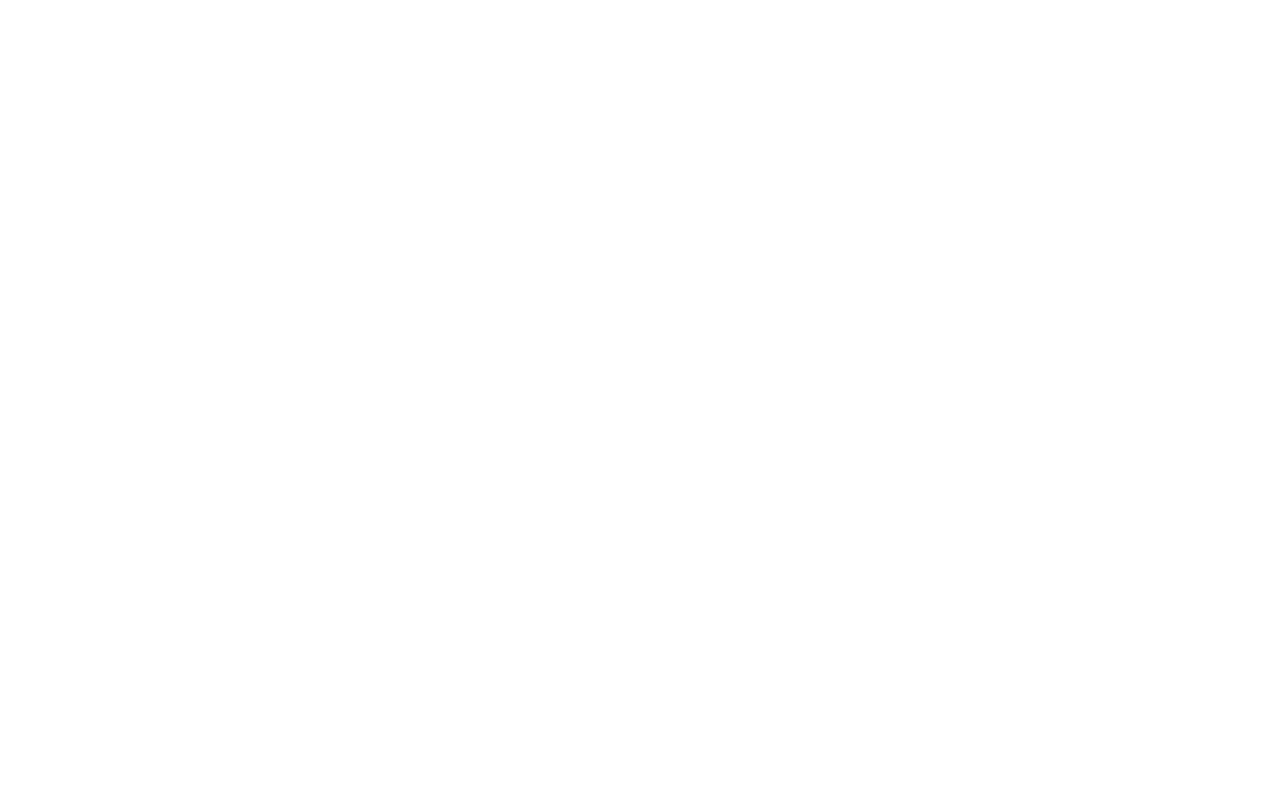
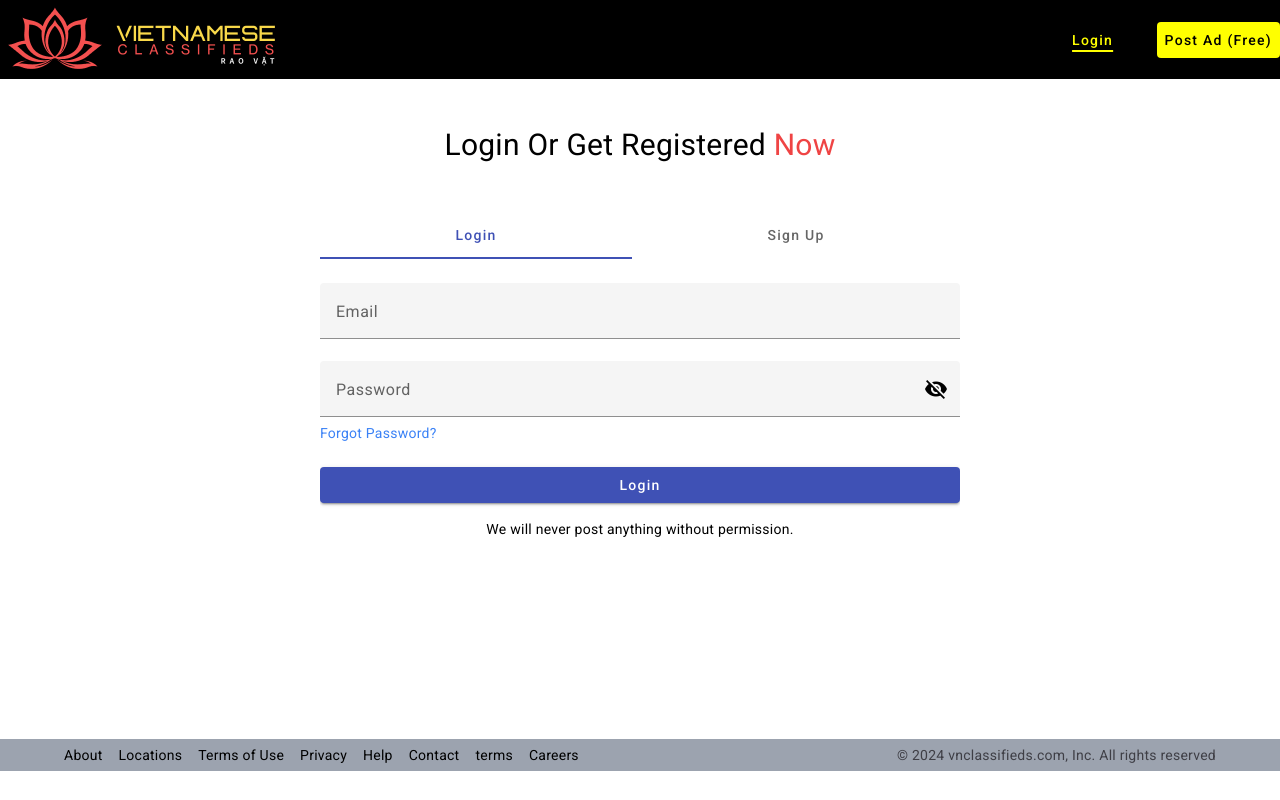
Before and after one commit to sampath-kumaramd/VN-classified, an Angular app: page /login in a window 1280 px wide. Before the commit this address led to /. Built offline with nearby package versions, Linux system fonts and the light colour scheme.

Commit message:
add home page data and create login component

```diff
--- a/src/app/app-routing.module.ts
+++ b/src/app/app-routing.module.ts
@@ -1,9 +1,11 @@
 import { NgModule } from '@angular/core';
 import { RouterModule, Routes } from '@angular/router';
 import { HomePageComponent } from './components/pages/home-page/home-page.component';
+import { LoginComponent } from './components/pages/login/login.component';
 
 const routes: Routes = [
   {path: '', redirectTo: '/home', pathMatch: 'full'},
+  {path:'login', component:LoginComponent},
   {path:'home', component: HomePageComponent},
 ];
 
--- a/src/app/components/pages/home-page/data.ts
+++ b/src/app/components/pages/home-page/data.ts
@@ -2,8 +2,8 @@
   {
     title: 'Vehicle',
     icon: 'drive_eta',
-    gradientColor1: '#3C486B',
-    gradientColor2: '#CFD2DB',
+    gradientColor1: '#bcc0cc',
+    gradientColor2: '#e2e4e9',
     stringArray: [
       'Aircraft',
       'Automotive Items & Parts',
@@ -23,8 +23,8 @@
   {
     title: 'Services',
     icon: 'headset_mic',
-    gradientColor1: '#3C486B',
-    gradientColor2: '#CFD2DB',
+    gradientColor1: '#fade60',
+    gradientColor2: '#fdf3c5',
     stringArray: [
       'Automotive Services',
       'Beauty & Salon Services',
@@ -46,8 +46,8 @@
   {
     title: 'Items For Sale',
     icon: 'card_travel',
-    gradientColor1: '#3C486B',
-    gradientColor2: '#CFD2DB',
+    gradientColor1: '#f2f2f2',
+    gradientColor2: '#fbfbfb',
     stringArray: [
       'Appliances',
       'Art & Crafts',
@@ -76,8 +76,8 @@
   {
     title: 'Jobs',
     icon: 'work',
-    gradientColor1: '#3C486B',
-    gradientColor2: '#CFD2DB',
+    gradientColor1: '#f78787',
+    gradientColor2: '#fde5e5',
     stringArray: [
       'Accounting & Bookkeeping Jobs',
       'Business Opportunities',
@@ -100,8 +100,8 @@
   {
     title: 'Pets',
     icon: 'pets',
-    gradientColor1: '#3C486B',
-    gradientColor2: '#CFD2DB',
+    gradientColor1: '#f2f2f2',
+    gradientColor2: '#fbfbfb',
     stringArray: [
       'Birds',
       'Cats',
@@ -119,8 +119,8 @@
   {
     title: 'Real Estate',
     icon: 'business',
-    gradientColor1: '#3C486B',
-    gradientColor2: '#CFD2DB',
+    gradientColor1: '#bcc0cc',
+    gradientColor2: '#e2e4e9',
     stringArray: [
       'Commercial Real Estate',
       'Condos For Sale',
@@ -138,8 +138,8 @@
   {
     title: 'For Rent',
     icon: 'home',
-    gradientColor1: '#3C486B',
-    gradientColor2: '#CFD2DB',
+    gradientColor1: '#f78787',
+    gradientColor2: '#fde5e5',
     stringArray: [
       'Apartments For Rent',
       'Commercial Lease',
@@ -153,8 +153,8 @@
   {
     title: 'Community',
     icon: 'people',
-    gradientColor1: '#3C486B',
-    gradientColor2: '#CFD2DB',
+    gradientColor1: '#fade60',
+    gradientColor2: '#fdf3c5',
     stringArray: [
       'Announcements',
       'Car Pool',
--- a/src/app/components/pages/home-page/home-page-card/home-page-card.component.ts
+++ b/src/app/components/pages/home-page/home-page-card/home-page-card.component.ts
@@ -16,6 +16,6 @@
   @Input() gradientColor2: string = 'white';
 
   get gradient(): string {
-    return `linear-gradient(to bottom, ${this.gradientColor1} 30%, ${this.gradientColor2} 50%)`;
+    return `linear-gradient(to bottom, ${this.gradientColor1} 5%, ${this.gradientColor2} 40%)`;
   }
 }
--- /dev/null
+++ b/src/app/components/pages/login/login.component.html
@@ -0,0 +1,95 @@
+<app-header></app-header>
+<div class="mx-16 justify-center align-middle mt-6 mb-6">
+  <div class="text-center text-3xl mt-12 mb-12">
+    Login Or Get Registered <span class="text-red-500"> Now</span>
+  </div>
+
+  <mat-tab-group>
+    <mat-tab label="Login">
+      <form [formGroup]="loginForm" class="form">
+        <mat-form-field class="form-field">
+          <mat-label>Email</mat-label>
+          <input matInput type="email" formControlName="email" />
+        </mat-form-field>
+        <mat-form-field>
+          <mat-label>Password</mat-label>
+          <input
+            matInput
+            [type]="hide ? 'password' : 'text'"
+            formControlName="password"
+          />
+          <button
+            mat-icon-button
+            matSuffix
+            (click)="hide = !hide"
+            [attr.aria-label]="'Hide password'"
+            [attr.aria-pressed]="hide"
+          >
+            <mat-icon>{{ hide ? "visibility_off" : "visibility" }}</mat-icon>
+          </button>
+        </mat-form-field>
+
+        <a class="text-left text-blue-500 -mt-4 mb-6" href="/forgot-password"
+          >Forgot Password?</a
+        >
+        <button
+          mat-raised-button
+          type="submit"
+          [disabled]="!loginForm.valid"
+          color="primary"
+        >
+          Login
+        </button>
+        <p class="pt-4 text-center">
+          We will never post anything without permission.
+        </p>
+      </form>
+    </mat-tab>
+    <mat-tab label="Sign Up">
+      <form [formGroup]="signupForm" class="form">
+        <div class="flex space-x-4">
+            <mat-form-field class="form-field flex-grow">
+              <mat-label>First Name</mat-label>
+              <input matInput type="text" formControlName="firstName" />
+            </mat-form-field>
+            <mat-form-field class="form-field flex-grow">
+              <mat-label>Last Name</mat-label>
+              <input matInput type="text" formControlName="lastName" />
+            </mat-form-field>
+          </div>
+        <mat-form-field class="form-field">
+          <mat-label>Email</mat-label>
+          <input matInput type="email" formControlName="email" />
+        </mat-form-field>
+        <mat-form-field>
+            <mat-label>Password</mat-label>
+            <input
+              matInput
+              [type]="hide ? 'password' : 'text'"
+              formControlName="password"
+            />
+            <button
+              mat-icon-button
+              matSuffix
+              (click)="hide = !hide"
+              [attr.aria-label]="'Hide password'"
+              [attr.aria-pressed]="hide"
+            >
+              <mat-icon>{{ hide ? "visibility_off" : "visibility" }}</mat-icon>
+            </button>
+          </mat-form-field>
+          <p class="pt-4 text-gray-500 pb-4">By selecting Register you agree you've read and accepted our Terms of Use. Please
+            see our Privacy Notice for information regarding the processing of your data.</p>
+
+        <button mat-raised-button type="submit" [disabled]="!signupForm.valid" color="primary">
+          Register
+        </button>
+
+        <p class="pt-4 text-center">
+            We will never post anything without permission.
+          </p>
+      </form>
+    </mat-tab>
+  </mat-tab-group>
+</div>
+<app-footer></app-footer>
--- /dev/null
+++ b/src/app/components/pages/login/login.component.scss
@@ -0,0 +1,11 @@
+mat-tab-group{
+    width: 50vw;
+    margin-inline: auto;
+}
+
+.form {
+  display: flex;
+  flex-direction: column;
+  margin-top: 3vh;
+  height: 54vh;
+}
--- /dev/null
+++ b/src/app/components/pages/login/login.component.ts
@@ -0,0 +1,29 @@
+import { Component } from '@angular/core';
+import { Form, FormControl, FormGroup } from '@angular/forms';
+
+@Component({
+  selector: 'app-login',
+  templateUrl: './login.component.html',
+  styleUrls: ['./login.component.scss']
+})
+export class LoginComponent {
+
+  loginForm:FormGroup;
+  signupForm:FormGroup;
+  hide = true;
+  constructor(){
+    this.loginForm = new FormGroup({
+      email: new FormControl(''),
+      password: new FormControl('')
+    });
+
+    this.signupForm = new FormGroup({
+      email: new FormControl(''),
+      password: new FormControl(''),
+      firstName: new FormControl(''),
+      lastName: new FormControl('')
+    });
+
+  }
+
+}
--- a/src/styles.scss
+++ b/src/styles.scss
@@ -1,6 +1,19 @@
 /* You can add global styles to this file, and also import other style files */
-@import 'tailwindcss/base';
-@import 'tailwindcss/components';
-@import 'tailwindcss/utilities';
-html, body { height: 100%; }
-body { margin: 0; font-family: Roboto, "Helvetica Neue", sans-serif; }
+@import "tailwindcss/base";
+@import "tailwindcss/components";
+@import "tailwindcss/utilities";
+html,
+body {
+  height: 100%;
+}
+body {
+  margin: 0;
+  font-family: Roboto, "Helvetica Neue", sans-serif;
+  display: flex;
+  flex-direction: column;
+  min-height: 100vh;
+}
+
+app-footer {
+  margin-top: auto;
+}
```
Also changed, not shown: src/app/app.module.ts (+19 -7 lines), 1 other file (tests, documents, lock files or other folders).
